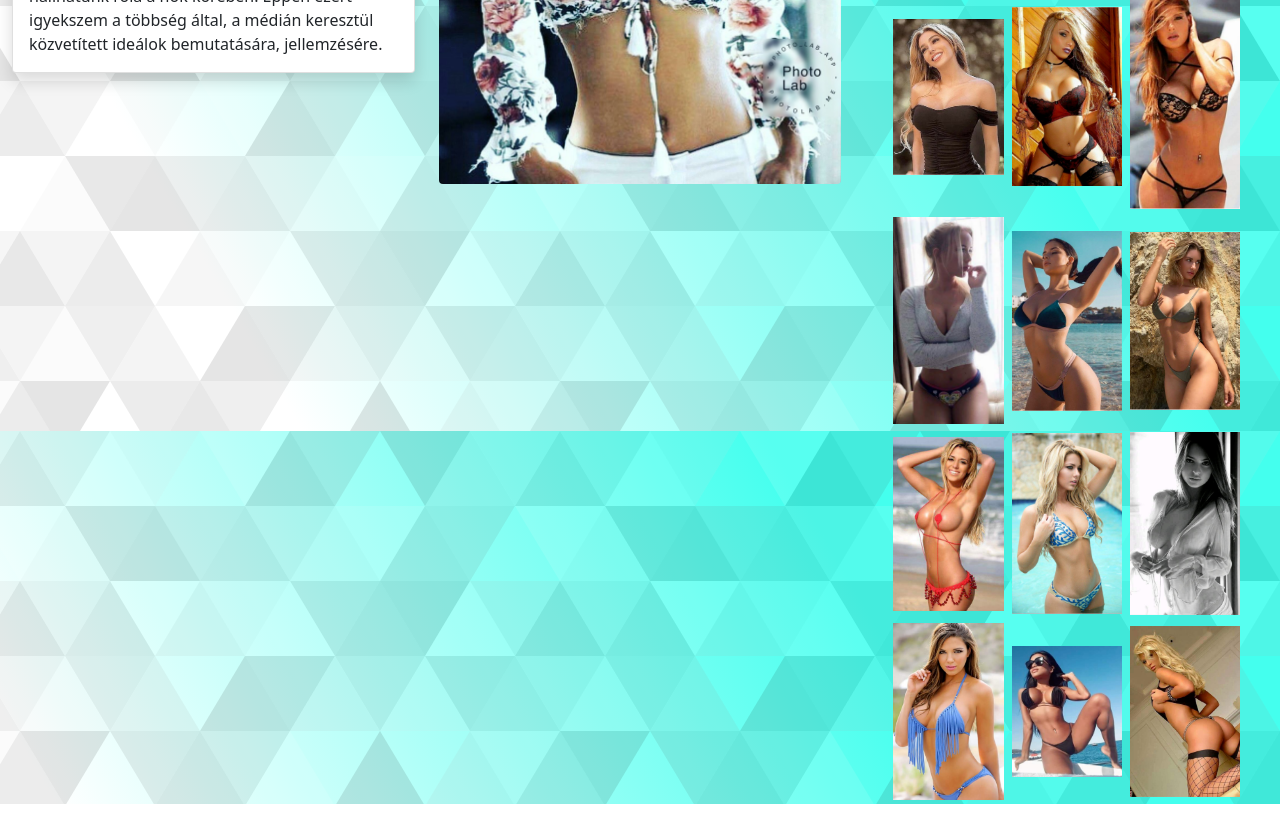
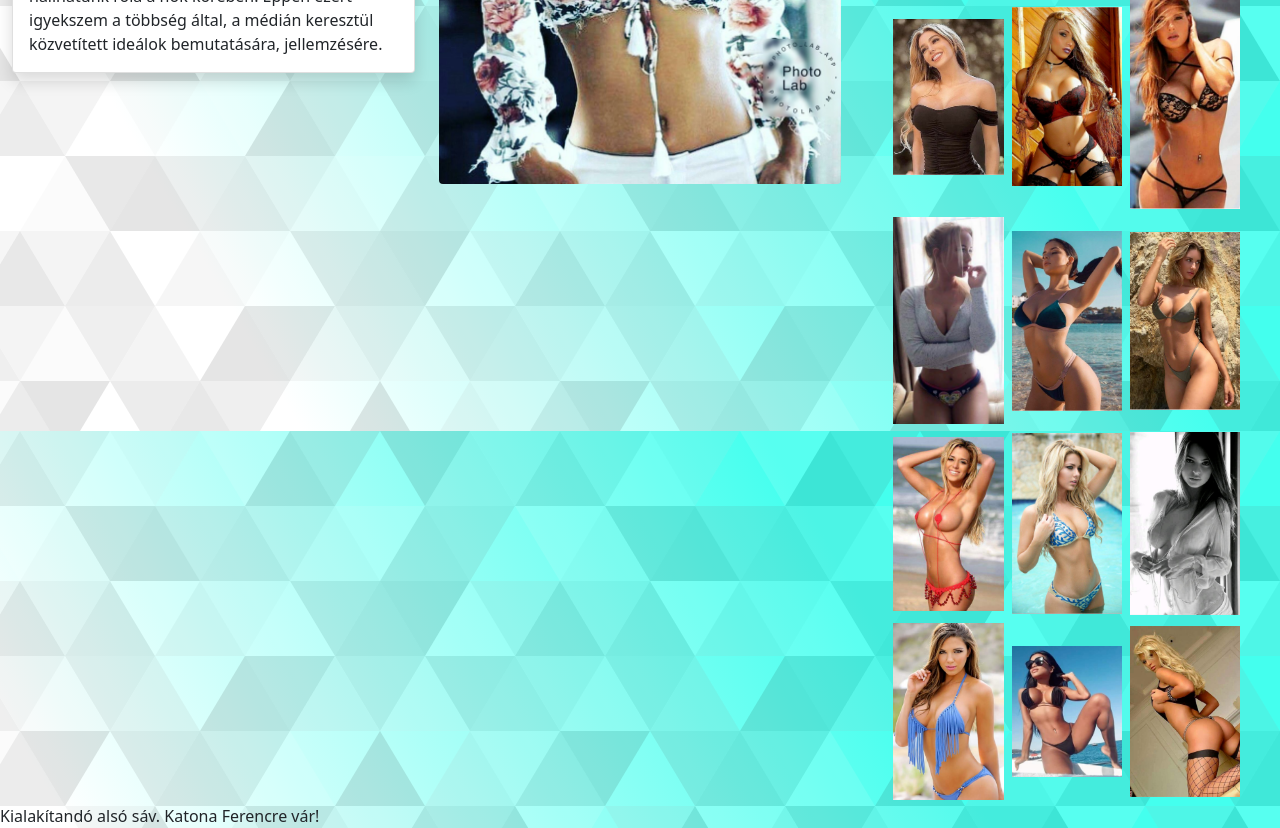
Before and after one commit to hurigabor/vonzoholgyek, a plain HTML site: page index.html in a window 1280 px wide. Shown: the part 369-1197 px from the top of the page. Before the commit the page ends 1173 px from the top, so only its background shows below. Drawn offline with nearby package versions, Linux system fonts and the light colour scheme.

Commit message:
footer v1.0

```diff
--- a/index.html
+++ b/index.html
@@ -46,7 +46,9 @@
         </div>
       </div>
     </main>
-
+    <footer>
+      Kialakítandó alsó sáv. Katona Ferencre vár!
+    </footer>
     <script src='./picLoader.js'></script>
     <script src="https://cdn.jsdelivr.net/npm/bootstrap@5.0.0-beta2/dist/js/bootstrap.bundle.min.js" integrity="sha384-b5kHyXgcpbZJO/tY9Ul7kGkf1S0CWuKcCD38l8YkeH8z8QjE0GmW1gYU5S9FOnJ0" crossorigin="anonymous"></script>
   </body>
```
